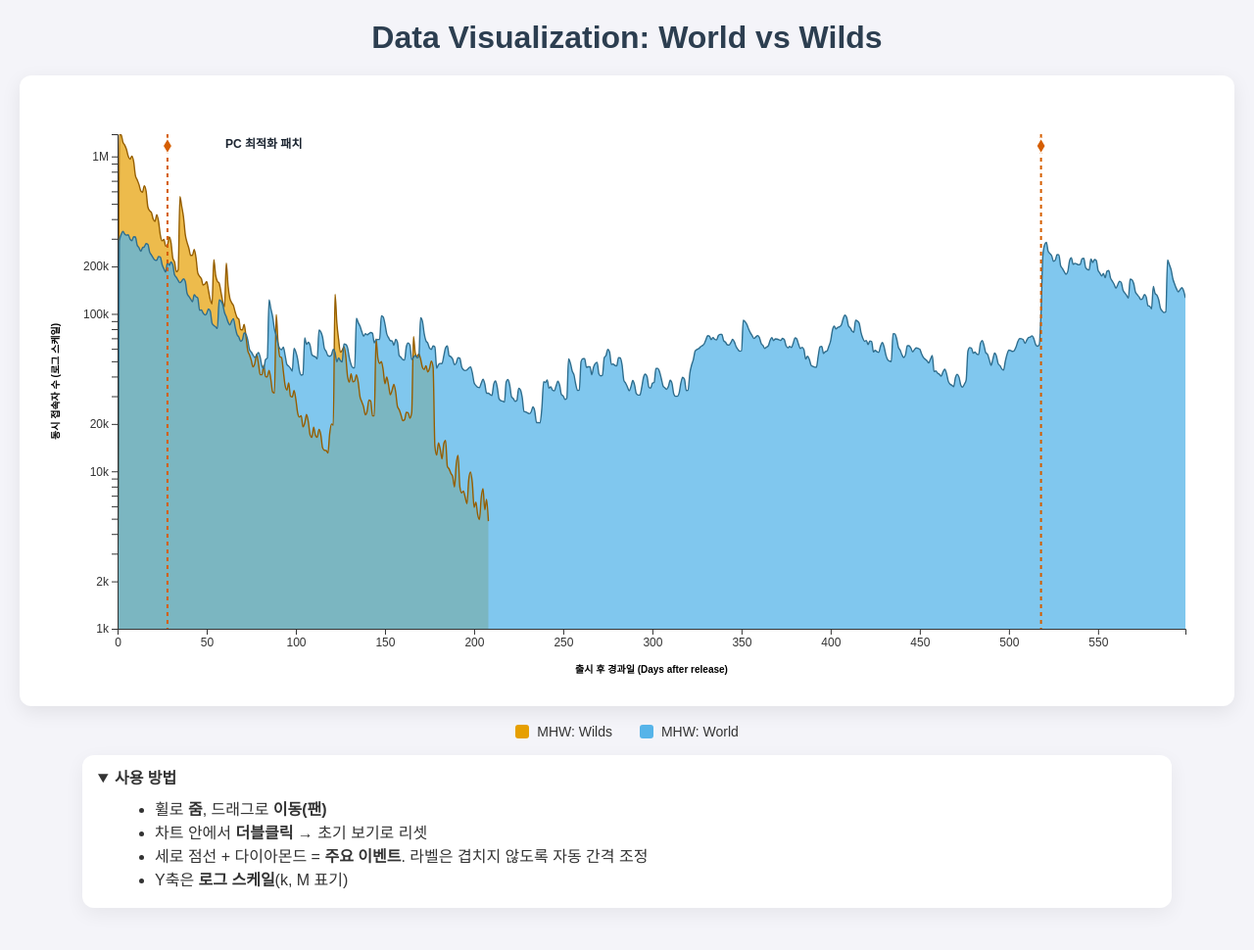
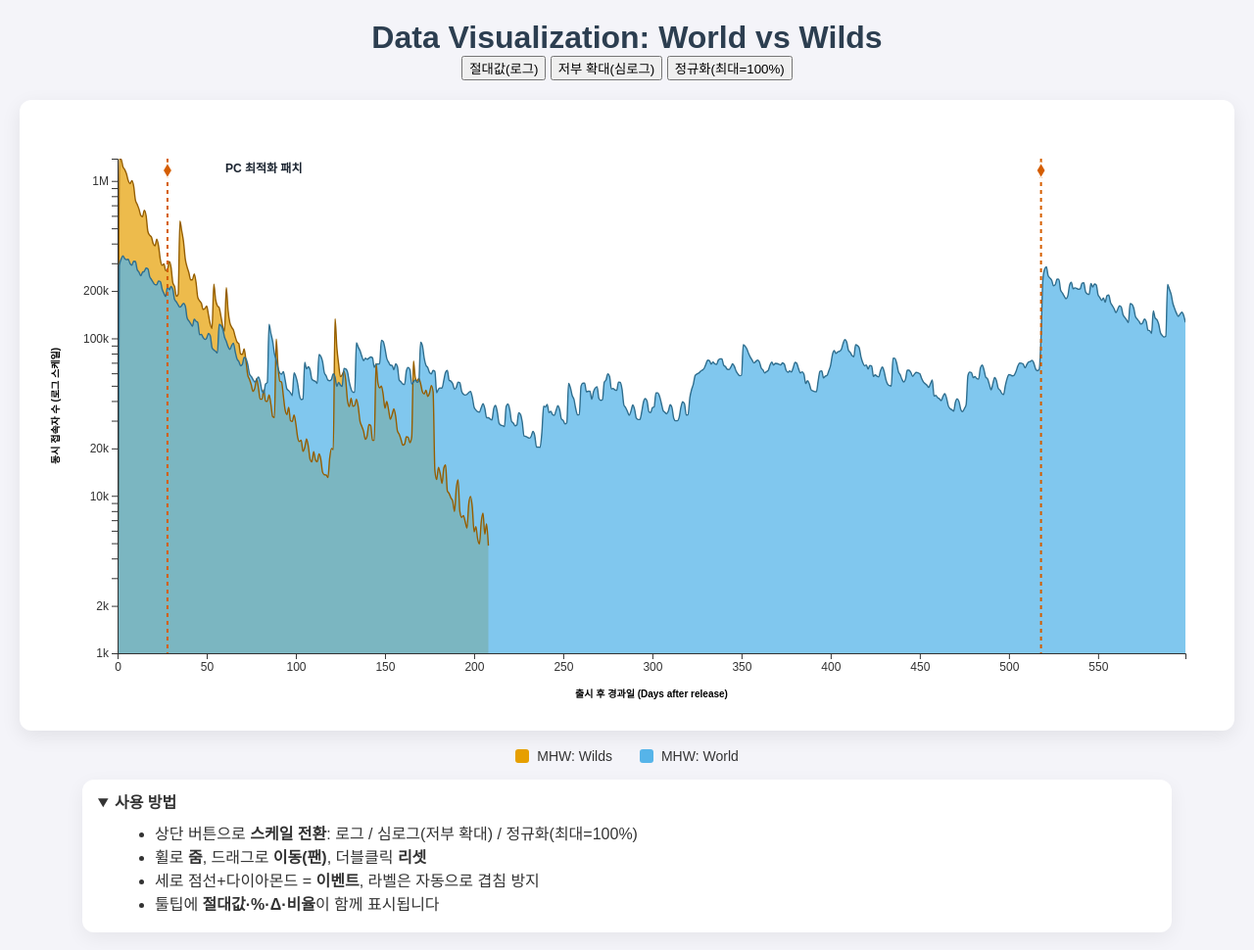
Before and after one commit to HappyHaeyo/DDONGGAME, a plain HTML site: page index.html in a window 1280 px wide. Shown: the whole page at 98% size. Drawn offline with nearby package versions, Linux system fonts and the light colour scheme.

Commit message:
Update index.html

```diff
--- a/index.html
+++ b/index.html
@@ -8,6 +8,12 @@
 </head>
 <body>
   <h1>Data Visualization: World vs Wilds</h1>
+
+  <div id="controls">
+    <button data-scale="log" class="active">절대값(로그)</button>
+    <button data-scale="symlog">저부 확대(심로그)</button>
+    <button data-scale="relative">정규화(최대=100%)</button>
+  </div>
 
   <div id="chart-container">
     <svg id="area-chart"></svg>
@@ -25,10 +31,10 @@
   <details id="help" open>
     <summary>사용 방법</summary>
     <ul>
-      <li>휠로 <strong>줌</strong>, 드래그로 <strong>이동(팬)</strong></li>
-      <li>차트 안에서 <strong>더블클릭</strong> → 초기 보기로 리셋</li>
-      <li>세로 점선 + 다이아몬드 = <strong>주요 이벤트</strong>. 라벨은 겹치지 않도록 자동 간격 조정</li>
-      <li>Y축은 <strong>로그 스케일</strong>(k, M 표기)</li>
+      <li>상단 버튼으로 <strong>스케일 전환</strong>: 로그 / 심로그(저부 확대) / 정규화(최대=100%)</li>
+      <li>휠로 <strong>줌</strong>, 드래그로 <strong>이동(팬)</strong>, 더블클릭 <strong>리셋</strong></li>
+      <li>세로 점선+다이아몬드 = <strong>이벤트</strong>, 라벨은 자동으로 겹침 방지</li>
+      <li>툴팁에 <strong>절대값·%·Δ·비율</strong>이 함께 표시됩니다</li>
     </ul>
   </details>
 
```
